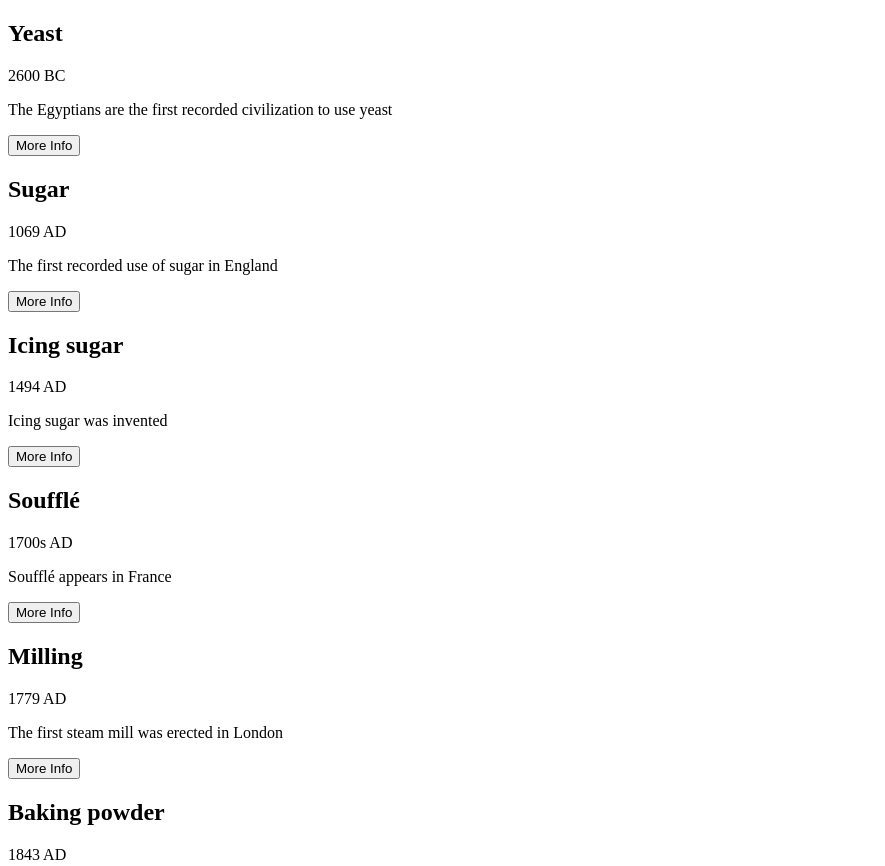
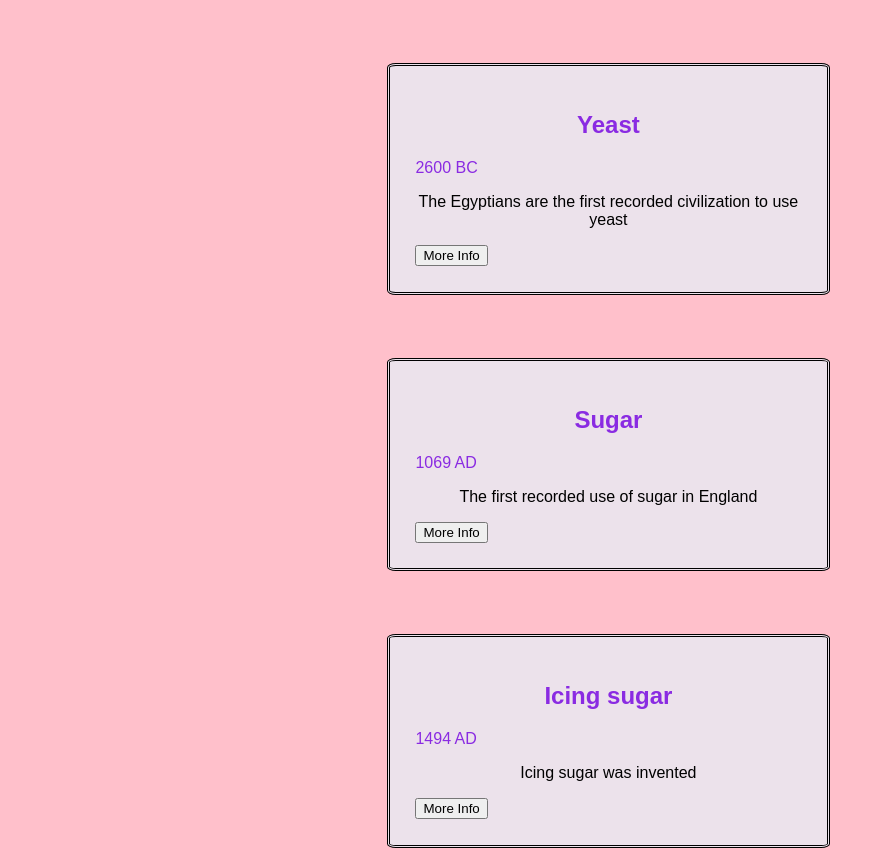
Before and after one commit to black-codher-bootcamp-2022-daly/unit-03-javascript-assessment-daly-group-c, a website with bundled scripts: page index.html in a window 1280 px wide. Shown: the top 866 px of the page, without its empty margins (0-885 px from the left). Built offline with nearby package versions, Linux system fonts and the light colour scheme.

Commit message:
CSS style sheet amendments first draft

```diff
--- a/stylesheet/style.css
+++ b/stylesheet/style.css
@@ -21,3 +21,53 @@
 .noBlur{
     filter: blur(8px);
 } */
+
+title {
+    font-family: Arial, Helvetica, sans-serif;
+    font-size: 20;
+    color:black;
+}
+
+body {
+    background-color: pink;
+}
+
+h2 {
+    color: blueviolet;
+    font-family: Arial, Helvetica, sans-serif;
+    text-align: center;
+}
+
+h3 {
+
+    color: blueviolet;
+    font-family: Arial, Helvetica, sans-serif;
+    text-align: center;
+}
+
+p {
+    font-family: Arial, Helvetica, sans-serif;
+    text-align: center;
+}
+
+.timeline-item-date {
+    color: blueviolet;
+    font-family: Arial, Helvetica, sans-serif;
+    text-align: center;
+    justify-content: center;
+}
+
+.more-info {
+    font-family:Arial, Helvetica, sans-serif;
+    text-align: center;
+    justify-content: center;
+}
+
+.timeline-item {
+    border-radius: 2%;
+    background-color: rgb(236, 226, 235);
+    margin: 5% 35% 5% 30%;
+    padding: 2%;
+    border-style: double;
+
+}
```
